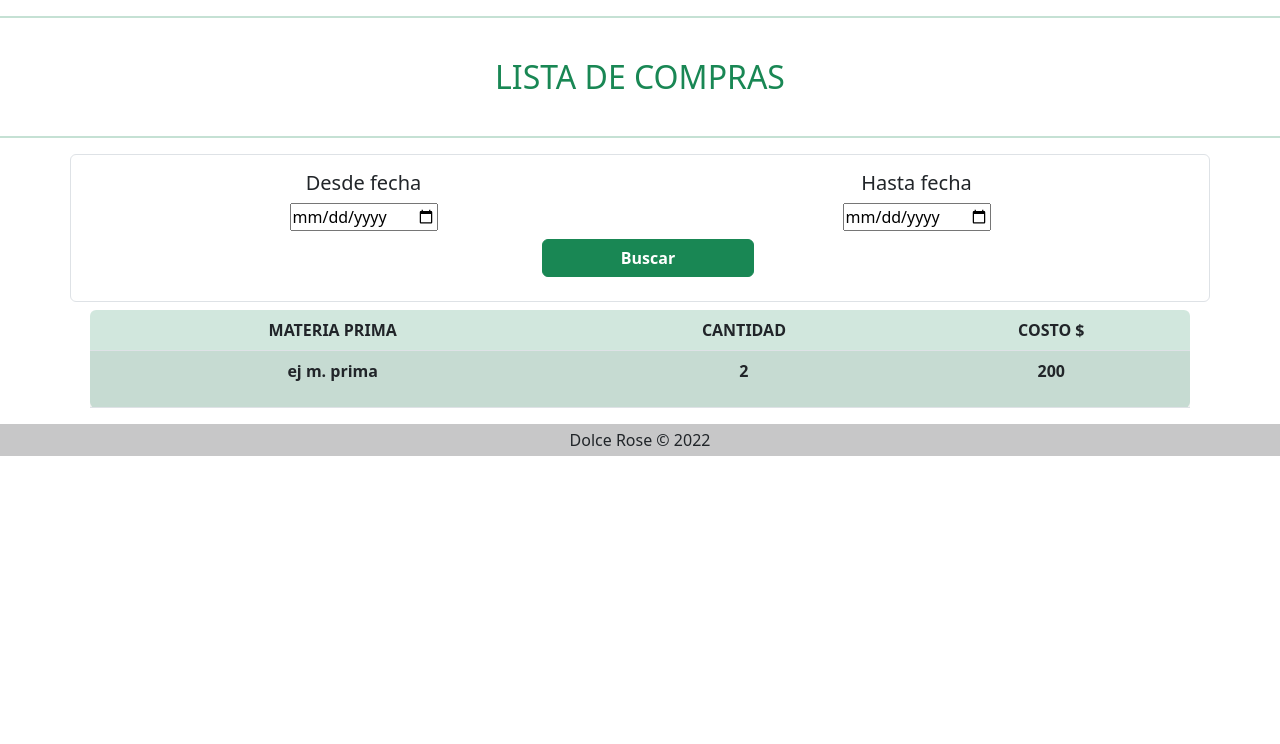
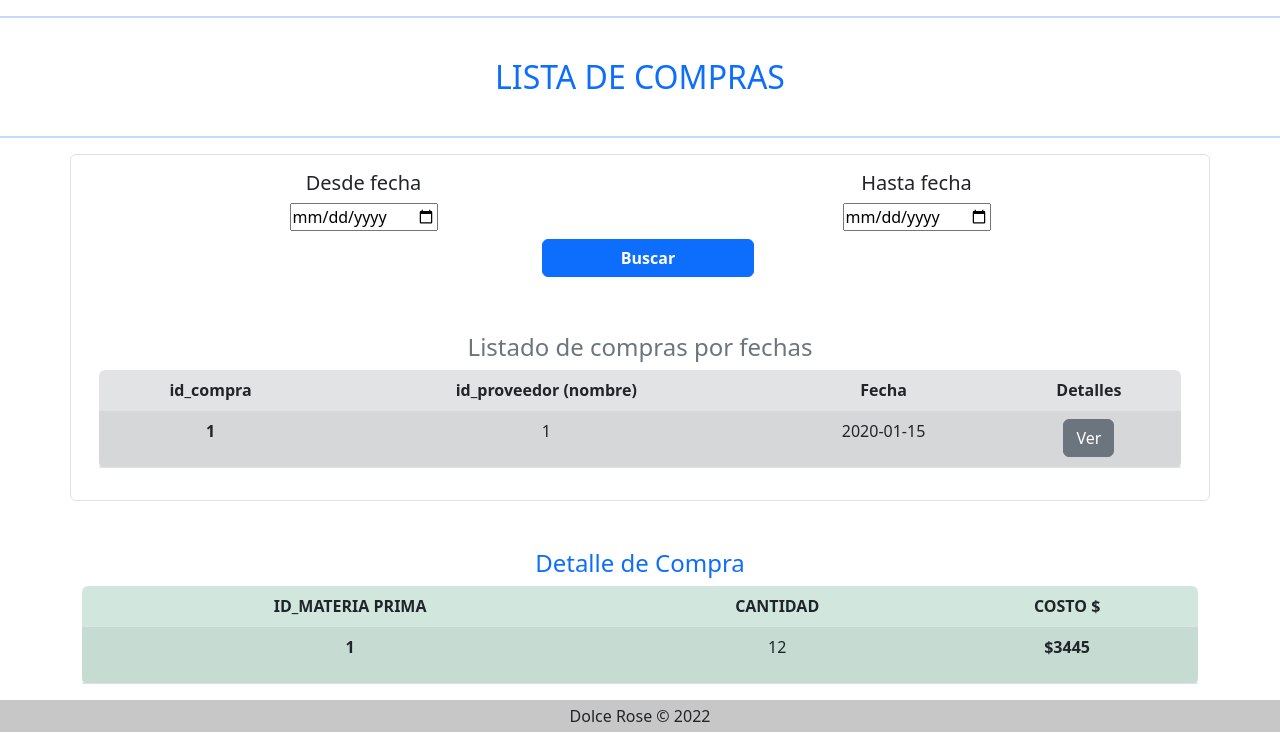
Before and after one commit to mickani/JAM-12-2022-appDolceRose, a PHP site: page /listado_compras.php in a window 1280 px wide. Shown: the part 56-800 px from the top of the page. Run offline with PHP 8.4, Linux system fonts and the light colour scheme; tables that the repository leaves empty hold one stand-in row (values such as "Sample post"); some libraries are stand-ins or nearby versions.

Commit message:
front:'listado-compras', front+back:'listado_stock_critico'

```diff
--- a/listado_compras.php
+++ b/listado_compras.php
@@ -1,9 +1,9 @@
 <?php include("db.php") ?>
 <?php include("header.php") ?>
 
-<hr class="border border-success">
-<h2 align="center" class="text-success p-4">LISTA DE COMPRAS</h2>
-<hr class="border border-success">
+<hr class="border border-primary">
+<h2 align="center" class="text-primary p-4">LISTA DE COMPRAS</h2>
+<hr class="border border-primary">
 
 <div class="container text-center">
     <div class="row align-items-start border rounded p-3">
@@ -17,30 +17,74 @@
         </div>
         <div class="row align-items-center m-2">
             <div class="col">
-                <button style="width:20%" class="btn btn-success"><b>Buscar</b></button>
+                <button style="width:20%" class="btn btn-primary"><b>Buscar</b></button>
             </div>
+        </div>
+
+        <div class="mt-5">
+            <h4 class="text-secondary">Listado de compras por fechas</h4>
+            <table class="table table-striped bg-secondary rounded" style="--bs-bg-opacity: .2;">
+                <thead>
+                    <tr>
+                        <th><b>id_compra</b></th>
+                        <th><b>id_proveedor (nombre)</b></th>
+                        <th><b>Fecha</b></th>
+                        <th><b>Detalles</b></th>
+                    </tr>
+                </thead>
+
+                <tbody>
+
+                    <!-- PHP -->
+                    <?php
+                            $query = "SELECT * FROM compras ORDER BY id_compra";
+                            $result = mysqli_query($conn, $query);
+                            while($row = mysqli_fetch_assoc($result)) { ?>
+
+                    <tr>
+                        <td>
+                            <p class="text-dark"><b><?php echo $row['id_compra']; ?></b></p>
+                        </td>
+                        <td>
+                            <p class="text-dark"><?php echo $row['id_proveedor']; ?>
+                        </td>
+                        <td>
+                            <p class="text-dark"><?php echo $row['fecha_compra']; ?></p>
+                        </td>
+                        <td>
+                            <button type="button" class="btn btn-secondary">Ver</button>
+                        </td>
+                    </tr>
+                    <?php } ?>
+                </tbody>
+            </table>
         </div>
     </div>
 
-    <div class="m-2">
+    <div class="mt-5">
+        <h4 class="text-primary">Detalle de Compra</h4>
         <table class="table table-striped bg-success rounded" style="--bs-bg-opacity: .2;">
             <thead>
                 <tr>
-                    <th><b>MATERIA PRIMA</b></th>
+                    <th><b>ID_MATERIA PRIMA</b></th>
                     <th><b>CANTIDAD</b></th>
                     <th><b>COSTO $</b></th>
                 </tr>
             </thead>
+
             <tbody>
                 <tr>
                     <td>
-                        <p class="text-dark"><b>ej m. prima</b></p>
+                        <!-- columna: MATERIA PRIMA -->
+                        <p class="text-dark"><b>1</b></p>
                     </td>
                     <td>
-                        <p class="text-dark"><b>2</b></p>
+                        <!-- columna: CANTIDAD -->
+                        <p class="text-dark"><b></b>12</p>
                     </td>
                     <td>
-                        <p class="text-dark"><b>200</b></p>
+                        <!-- columna: COSTO -->
+                        <p class="text-dark"><b>$3445</b></p>
                     </td>
                 </tr>
             </tbody>
```
Also changed, not shown: listado_stock_critico.php (+14 -14 lines).
